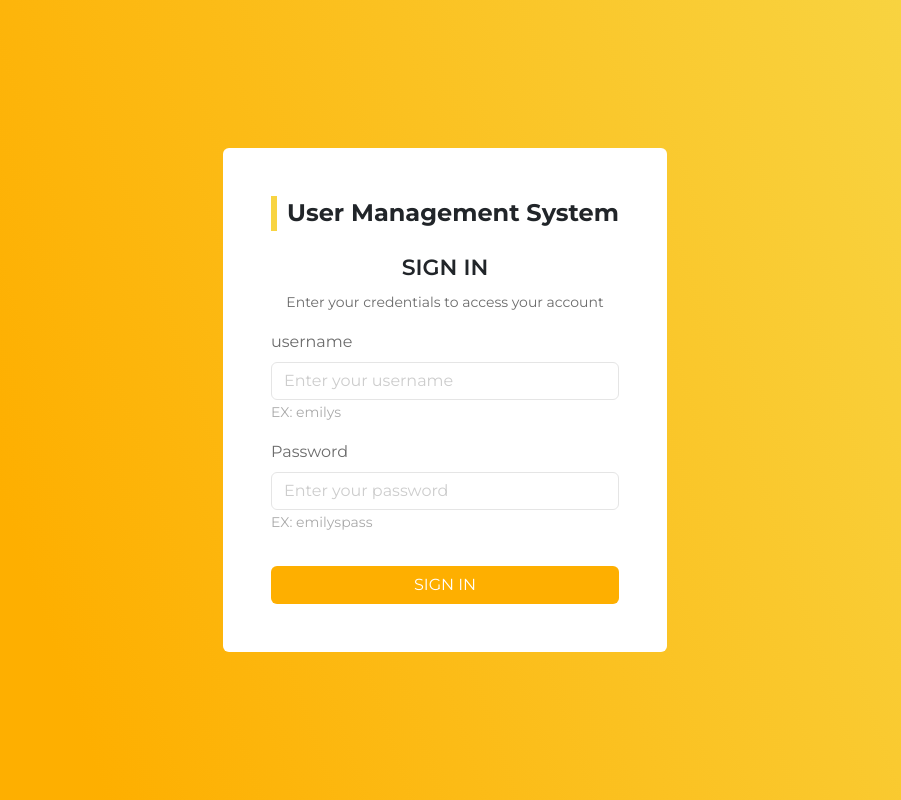
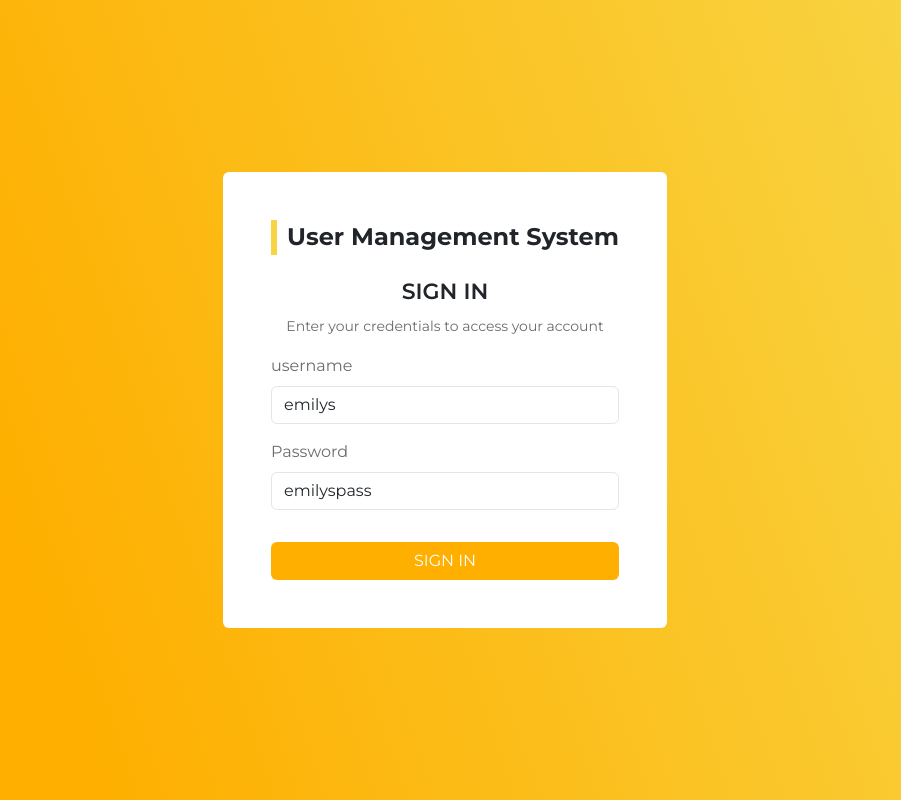
Before and after one commit to onisEg/userManagementSystem, a React (Vite) app: page / in a window 1280 px wide. Shown: the whole page, without its empty margins (195-1096 px from the left). Built offline with nearby package versions, Linux system fonts and the light colour scheme.

Commit message:
username and password

```diff
--- a/src/Components/Login/Login.tsx
+++ b/src/Components/Login/Login.tsx
@@ -45,6 +45,7 @@ export default function Login() {
             <div className="mb-3">
               <label className="form-label">username</label>
               <input
+                value={"emilys"}
                 type="text"
                 className="form-control"
                 id="exampleFormControlInput1"
@@ -53,7 +54,7 @@ export default function Login() {
                   required: "Enter username",
                 })}
               />
-              <small style={{ color: "#aaa" }}>EX: emilys</small>
+              {/* <small style={{}}>use this username : " emilys "</small> */}
 
               {errors.username && (
                 <small className="text-danger">{errors.username.message}</small>
@@ -62,13 +63,14 @@ export default function Login() {
             <div className="my-3">
               <label className="form-label">Password</label>
               <input
+                value={"emilyspass"}
                 type="text"
                 className="form-control"
                 id="exampleFormControlInput1"
                 placeholder="Enter your password"
                 {...register("password", { required: "Enter password" })}
               />
-              <small style={{ color: "#aaa" }}>EX: emilyspass</small>
+              {/* <small style={{ color: "#aaa" }}>EX: emilyspass</small> */}
               {errors.password && (
                 <small className="text-danger">{errors.password.message}</small>
               )}
```
